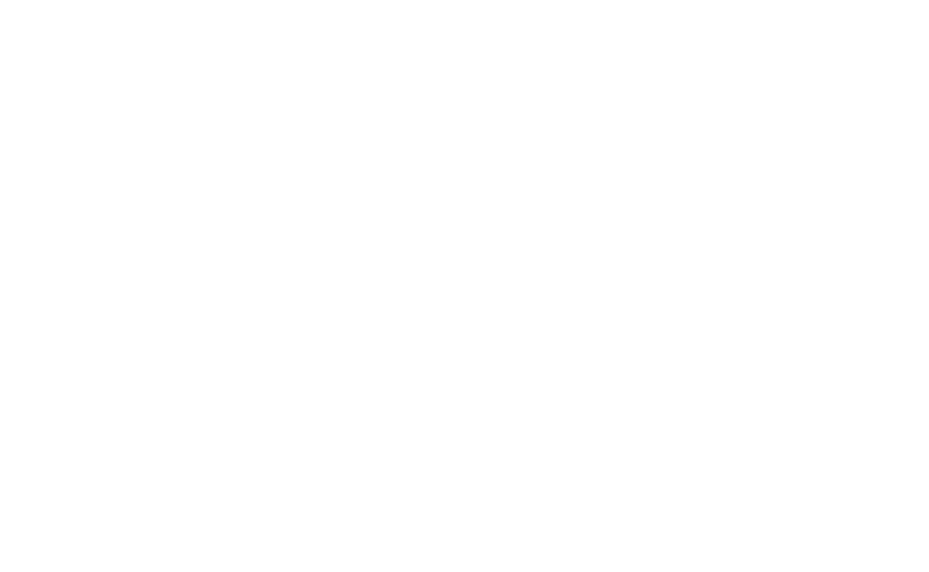
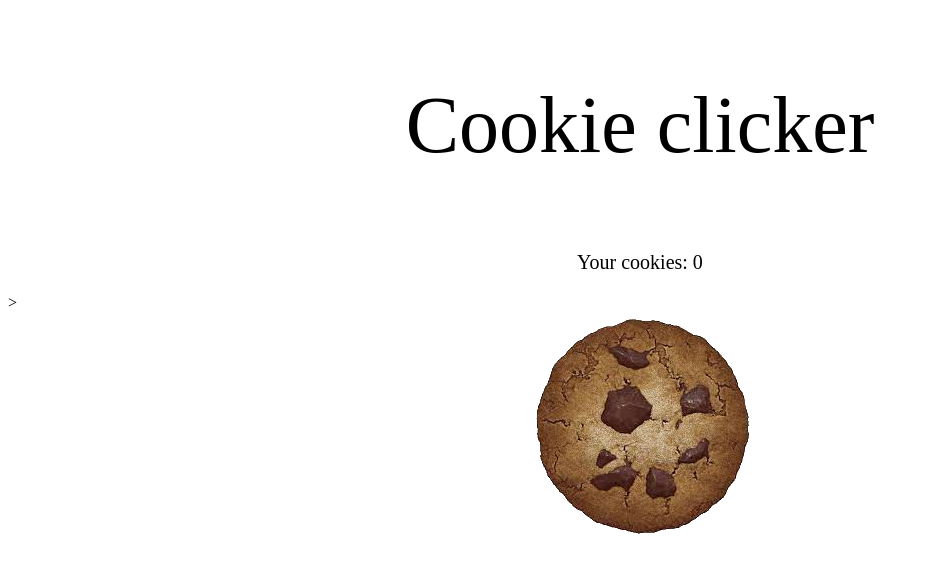
Before and after one commit to ivanAleksandrov09/WebsiteTest, a website: page index.html in a window 1280 px wide. Shown: the whole page, without its empty margins (0-929 px from the left). Drawn offline with Linux system fonts and the light colour scheme.

Commit message:
Cookie clicker
attempt to make a cookie clicking game lol

```diff
--- a/index.html
+++ b/index.html
@@ -1,11 +1,50 @@
 <!DOCTYPE html>
 <html lang="en">
+<style>
+    .title {
+        font-size: 80px;
+        text-align: center;
+    }
+    .data {
+        font-size: 20px;
+        text-align: center;
+    }
+    .cookie {
+        background-image: url(imgCookie.png);
+        background-color: transparent;
+        height: 225px;
+        width: 225px;
+        border-color: transparent;
+        display: block;
+        margin-left: auto;
+        margin-right: auto;
+    }
+</style>
 <head>
     <meta charset="UTF-8">
     <meta name="viewport" content="width=device-width, initial-scale=1.0">
-    <title>Document</title>
+    <title>Cookie clicker</title>
 </head>
 <body>
+    <p class="title">Cookie clicker</p>
+    <p id="amountCookies" class="data">Your cookies: 0</p>>
+
+    <input type="button" id="cookie" class="cookie" onclick="cookieClicked()">
 
 </body>
+<script>
+    var cookies = 0;
+
+
+    function showCookies() {
+        elem = document.getElementById('amountCookies');
+        elem.innerHTML = "Your cookies: " + cookies;
+    }
+
+    function cookieClicked() {
+        cookies++;
+        showCookies();
+    }
+</script>
+
 </html>
--- /dev/null
+++ b/package.json
@@ -0,0 +1,6 @@
+{
+  "dependencies": {
+    "react": "^18.2.0",
+    "react-dom": "^18.2.0"
+  }
+}
```
Also changed, not shown: imgCookie.png (added), 1 other file.
